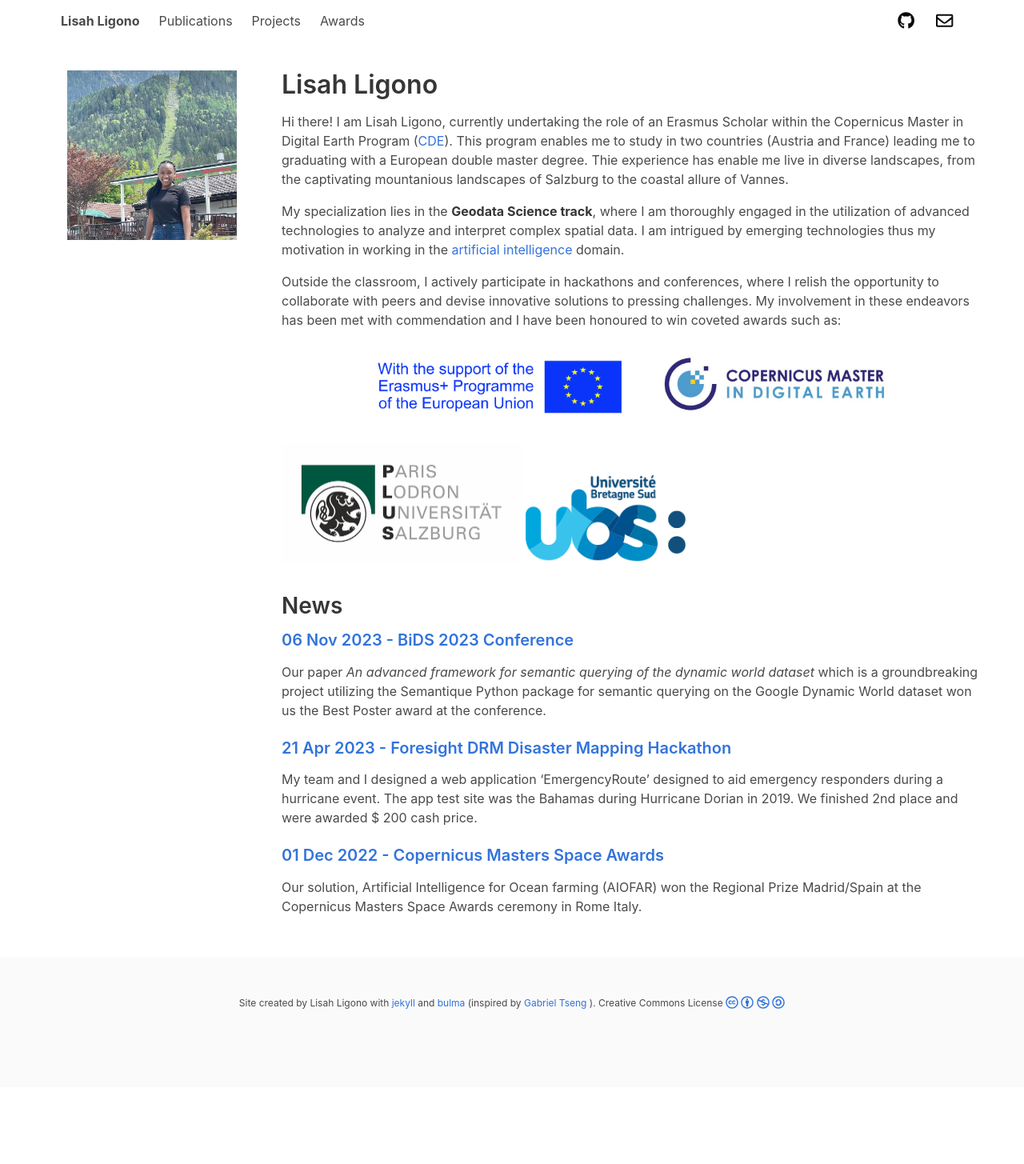
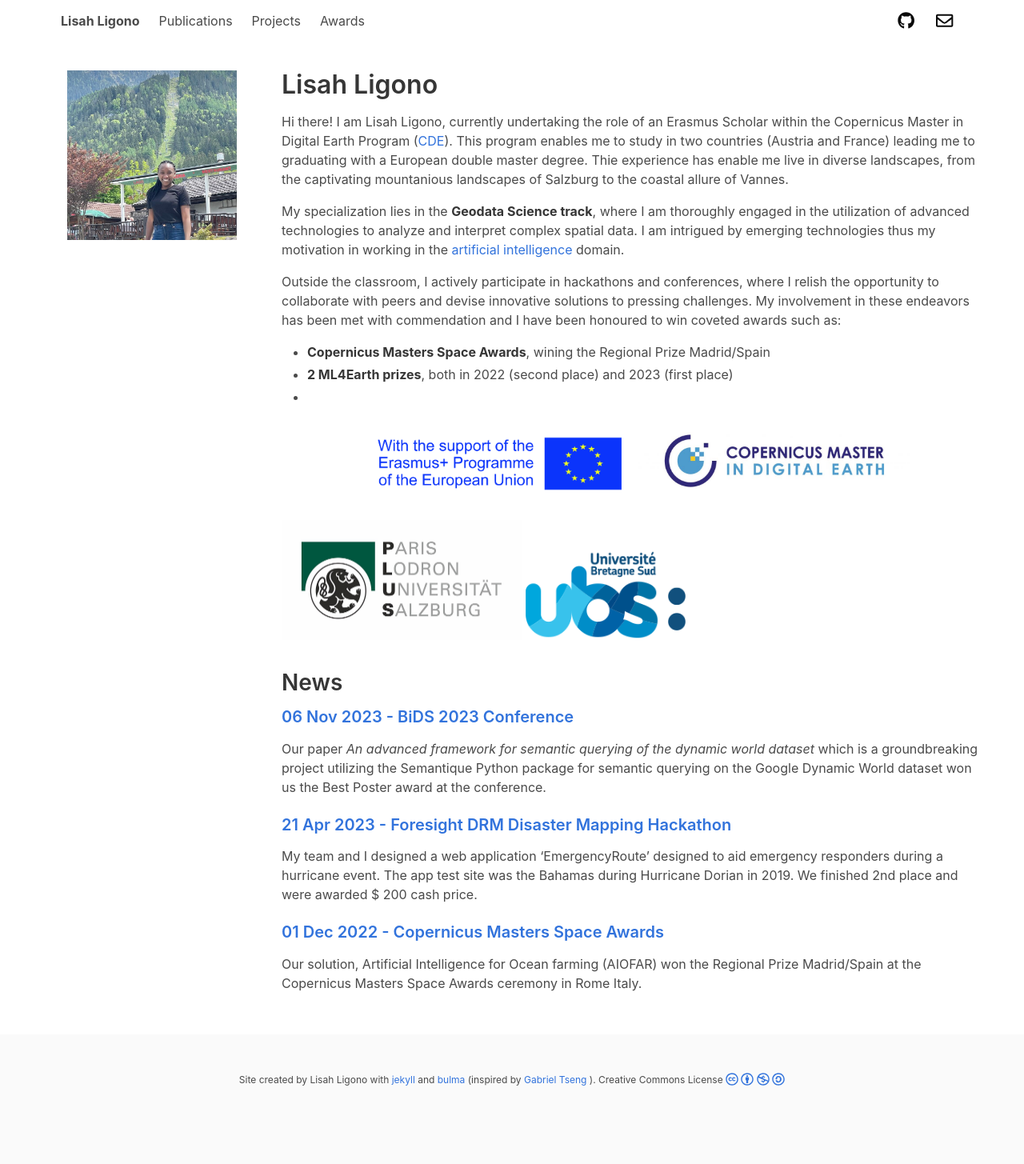
Before and after one commit to lisahligono/lisahligono.github.io, a Jekyll site: the page built from index.html, in a window 1280 px wide. Shown: the whole page at 80% size. Built offline with Jekyll 4.4.1, drawn with Linux system fonts in a browser that asks for light colours; nearby versions of some CDN libraries; a style sheet for code colours, icons or effects is not loaded; before the commit the page ends 1359 px from its top, so only the background shows below that.

Commit message:
Update description.md

```diff
--- a/_includes/description.md
+++ b/_includes/description.md
@@ -5,6 +5,10 @@ My specialization lies in the **Geodata Science track**, where I am thoroughly e
 
 Outside the classroom, I actively participate in hackathons and conferences, where I relish the opportunity to collaborate with peers and devise innovative solutions to pressing challenges. My involvement in these endeavors has been met with commendation and I have been honoured to win coveted awards such as:
 
+* **Copernicus Masters Space Awards**, wining the Regional Prize Madrid/Spain
+* **2 ML4Earth prizes**, both in 2022 (second place) and 2023 (first place)
+*
+
 
 ![Image Description](assets/img/cde_portfolio/erasmus.jpeg){:width="440px"}
 ![Image Description](assets/img/cde_portfolio/cde.jpg){:width="340px"}
```
